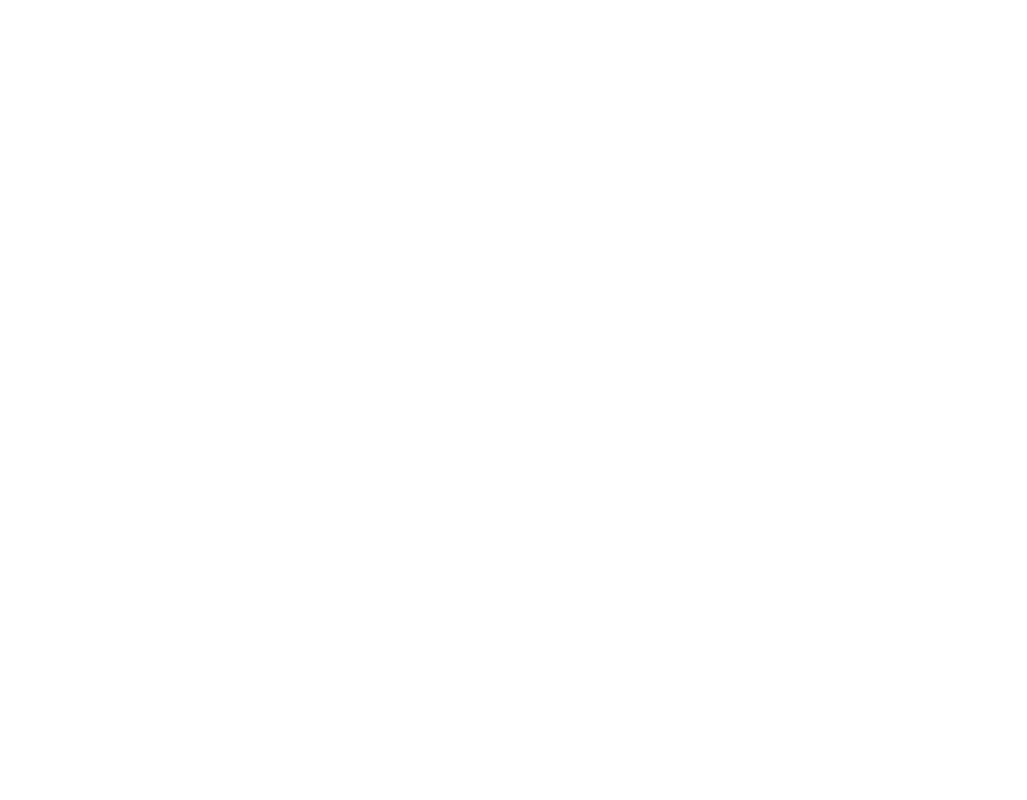
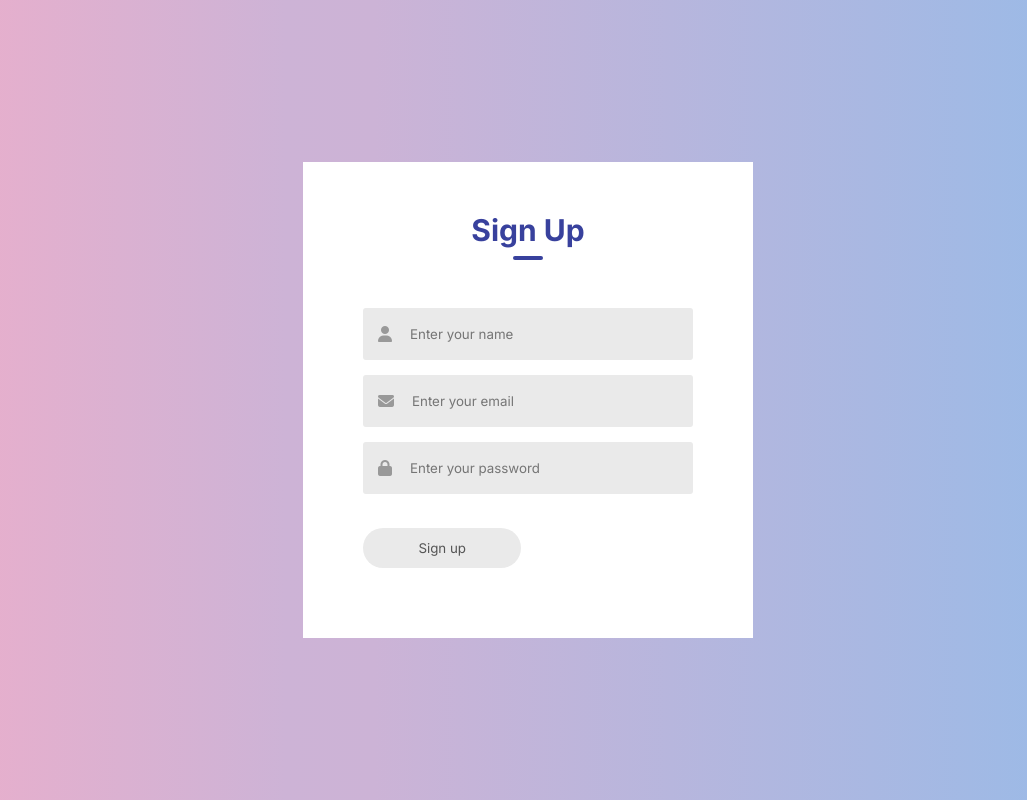
Before and after one commit to pritha921/todo-api, a plain HTML site: page signup/signup.html in a window 1280 px wide. Shown: the whole page, without its empty margins (112-1139 px from the left). Drawn offline with Linux system fonts and the light colour scheme.

Commit message:
created the login and signup page.

```diff
--- a/login/login.html
+++ b/login/login.html
@@ -5,16 +5,45 @@
 <head>
     <meta charset="UTF-8">
     <meta name="viewport" content="width=device-width, initial-scale=1.0">
-    <title>Document</title>
+    <title>Login and Sign Up form</title>
+    <link rel="stylesheet" href="style.css">
+    <script src="https://kit.fontawesome.com/836b38cfcf.js" crossorigin="anonymous"></script>
+    <link rel="preconnect" href="https://fonts.googleapis.com">
+    <link rel="preconnect" href="https://fonts.gstatic.com" crossorigin>
+    <link href="https://fonts.googleapis.com/css2?family=Inter:wght@100;400;700&display=swap" rel="stylesheet">
+    <link rel="stylesheet" href="/assets/dragula.min.css"> <!--Imported the css file of DragulaJS-->
 </head>
 <body>
-    <div class="login-form hidden">
+    <!-- <div class="login-form hidden">
         <form>
             <input type="email" name="email" placeholder="Email">
             <input type="password" name="password" placeholder="Password">
             <button type="submit" class="button">Login</button>
         </form>
         <p>Not a member? <a href="#">Sign up</a>.</p>
+    </div> -->
+
+    <div class="container">
+        <div class="form-box">
+            <h1 id="title">Sign Up</h1>
+            <form>
+                    <div class="input-field">
+                        <i class="fa-solid fa-envelope"></i>
+                        <input type="email" name="email"placeholder="Enter your email">
+                    </div>
+                    <div class="input-field">
+                        <i class="fa-solid fa-lock"></i>
+                        <input type="password" name="password"placeholder="Enter your password">
+                    </div>
+                </div>
+                <div class="btn-field">
+                    <button type="button" class="disable" id="signinBtn">Sign in</button>
+                    <button type="button" id="signupBtn" ><a href="../signup/signup.html">Sign up</a></button>
+
+                </div>
+            </form>
+        </div>
     </div>
+    <script src="login.js" type="text/javascript"></script>
 </body>
 </html>
--- /dev/null
+++ b/login/style.css
@@ -0,0 +1,99 @@
+@import url('https://fonts.googleapis.com/css2?family=Inter:wght@100;400;700&display=swap');
+*{
+    margin:0;
+    padding:0;
+    font-family: 'Inter', sans-serif;
+    box-sizing: border-box;
+}
+
+.container{
+    height: 100vh;
+    width: 100%;
+    background:  linear-gradient(90deg, rgba(238,174,202,1) 0%, rgba(205,179,214,1) 31%, rgba(204,179,214,1) 38%, rgba(148,187,233,1) 100%);
+    background-position:center;
+    background-size: cover;
+    position:relative;
+}
+
+.form-box{
+    width:90%;
+    max-width:450px;
+    position: absolute;
+    top:50%;
+    left: 50%;
+    transform: translate(-50%, -50%);
+    background: #fff;
+    padding: 50px 60px 70px;
+    text-align: center
+
+}
+
+.form-box h1{
+    font-size: 30px;
+    margin-bottom: 60px;
+    color: #38419D;
+    position: relative;
+}
+
+.form-box h1::after{
+    content:'';
+    width: 30px;
+    height: 4px;
+    border-radius: 3px;
+    background: #38419D;
+    position: absolute;
+    bottom:-12px;
+    left:50%;
+    transform: translateX(-50%);
+}
+
+.input-field{
+    background: #eaeaea;
+    margin: 15px 0;
+    border-radius: 3px;
+    display: flex;
+    align-items: center;
+    max-height: 65px;
+    transition: max-height 0.5s;
+    overflow: hidden;
+}
+
+input{
+    width: 100%;
+    background: transparent;
+    border:0;
+    outline:0;
+    padding: 18px;
+}
+
+.input-field i{
+    margin-left: 15px;
+    color: #999;
+}
+
+.btn-field{
+    width: 100%;
+    display: flex;
+    /* justify-content: space-between; */
+}
+
+.btn-field button{
+    /* flex-basis: 48%; */
+    background: #38419D;
+    color: #fff;
+    height: 40px;
+    border-radius: 20px;
+    border:0;
+    outline:0;
+    cursor: pointer;
+}
+
+.input-group{
+    height:220px;
+
+}
+
+.btn-field button.disable{
+    background: #eaeaea;
+    color: #555;
+}
--- a/signup/signup.html
+++ b/signup/signup.html
@@ -0,0 +1,54 @@
+
+
+<!DOCTYPE html>
+<html lang="en">
+<head>
+    <meta charset="UTF-8">
+    <meta name="viewport" content="width=device-width, initial-scale=1.0">
+    <title>Login and Sign Up form</title>
+    <link rel="stylesheet" href="style.css">
+    <script src="https://kit.fontawesome.com/836b38cfcf.js" crossorigin="anonymous"></script>
+    <link rel="preconnect" href="https://fonts.googleapis.com">
+    <link rel="preconnect" href="https://fonts.gstatic.com" crossorigin>
+    <link href="https://fonts.googleapis.com/css2?family=Inter:wght@100;400;700&display=swap" rel="stylesheet">
+    <link rel="stylesheet" href="/assets/dragula.min.css"> <!--Imported the css file of DragulaJS-->
+</head>
+<body>
+    <!-- <div class="login-form hidden">
+        <form>
+            <input type="email" name="email" placeholder="Email">
+            <input type="password" name="password" placeholder="Password">
+            <button type="submit" class="button">Login</button>
+        </form>
+        <p>Not a member? <a href="#">Sign up</a>.</p>
+    </div> -->
+
+    <div class="container">
+        <div class="form-box">
+            <h1 id="title">Sign Up</h1>
+            <form>
+                <div class="input-group">
+                    <div class="input-field" id="nameField">
+                        <i class="fa-solid fa-user"></i>
+                        <input type="text" placeholder="Enter your name">
+                    </div>
+                    <div class="input-field">
+                        <i class="fa-solid fa-envelope"></i>
+                        <input type="email" placeholder="Enter your email">
+                    </div>
+                    <div class="input-field">
+                        <i class="fa-solid fa-lock"></i>
+                        <input type="password" placeholder="Enter your password">
+                    </div>
+                </div>
+                <div class="btn-field">
+                    <button type="button" class="disable" id="signupBtn">Sign up</button>
+
+
+                </div>
+            </form>
+        </div>
+    </div>
+    <script src="login.js" type="text/javascript"></script>
+</body>
+</html>
--- /dev/null
+++ b/signup/style.css
@@ -0,0 +1,99 @@
+@import url('https://fonts.googleapis.com/css2?family=Inter:wght@100;400;700&display=swap');
+*{
+    margin:0;
+    padding:0;
+    font-family: 'Inter', sans-serif;
+    box-sizing: border-box;
+}
+
+.container{
+    height: 100vh;
+    width: 100%;
+    background:  linear-gradient(90deg, rgba(238,174,202,1) 0%, rgba(205,179,214,1) 31%, rgba(204,179,214,1) 38%, rgba(148,187,233,1) 100%);
+    background-position:center;
+    background-size: cover;
+    position:relative;
+}
+
+.form-box{
+    width:90%;
+    max-width:450px;
+    position: absolute;
+    top:50%;
+    left: 50%;
+    transform: translate(-50%, -50%);
+    background: #fff;
+    padding: 50px 60px 70px;
+    text-align: center
+
+}
+
+.form-box h1{
+    font-size: 30px;
+    margin-bottom: 60px;
+    color: #38419D;
+    position: relative;
+}
+
+.form-box h1::after{
+    content:'';
+    width: 30px;
+    height: 4px;
+    border-radius: 3px;
+    background: #38419D;
+    position: absolute;
+    bottom:-12px;
+    left:50%;
+    transform: translateX(-50%);
+}
+
+.input-field{
+    background: #eaeaea;
+    margin: 15px 0;
+    border-radius: 3px;
+    display: flex;
+    align-items: center;
+    max-height: 65px;
+    transition: max-height 0.5s;
+    overflow: hidden;
+}
+
+input{
+    width: 100%;
+    background: transparent;
+    border:0;
+    outline:0;
+    padding: 18px;
+}
+
+.input-field i{
+    margin-left: 15px;
+    color: #999;
+}
+
+.btn-field{
+    width: 100%;
+    display: flex;
+    justify-content: space-between;
+}
+
+.btn-field button{
+    flex-basis: 48%;
+    background: #38419D;
+    color: #fff;
+    height: 40px;
+    border-radius: 20px;
+    border:0;
+    outline:0;
+    cursor: pointer;
+}
+
+.input-group{
+    height:220px;
+
+}
+
+.btn-field button.disable{
+    background: #eaeaea;
+    color: #555;
+}
```
Also changed, not shown: index.html (+1 -1 lines), login/login.js (added, +56 -0 lines), assets/loginBackground.jpg (added).
